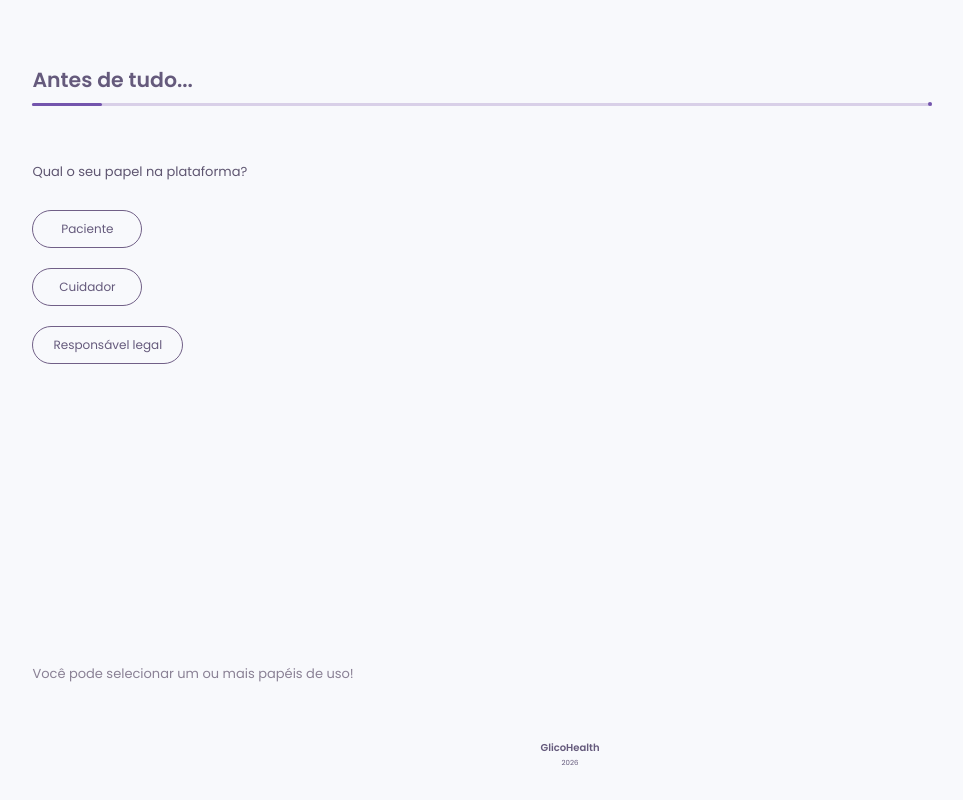
After one commit to KauaWn/Glico-Health, a Flask app: page /questionario in a window 1280 px wide. The commit adds this page. Shown: the whole page, without its empty margins (70-1033 px from the left). Run offline with Flask 3, Linux system fonts and the light colour scheme; some web fonts are replaced.

Commit message:
iniciando as paginas do questionario

```diff
--- a/app/__init__.py
+++ b/app/__init__.py
@@ -13,4 +13,4 @@ from app import routes, models #sem ela, o Flask cria a aplicação mas nunca re
 from app.models.paciente import Paciente
 
 with app.app_context():
-    db.create_all()
+   db.create_all()
--- a/app/routes.py
+++ b/app/routes.py
@@ -17,7 +17,7 @@ def cadastro():
     if formCadastro.validate_on_submit():
         if PacienteController.cadastro(formCadastro):
             flash("Cadastro efetuado com sucesso!")
-            return redirect(url_for("login"))
+            return redirect(url_for("questionario"))
 
         flash("Erro nas credenciais.")
     return render_template("cadastro.html", form=formCadastro)
@@ -34,3 +34,7 @@ def login():
             flash("Erro nas credenciais.")
             return redirect('/login')
     return render_template('login.html', title='Login', form=formLogin)
+
+@app.route("/questionario")
+def questionario():
+    return render_template("questionario.html")
--- a/app/static/css/style.css
+++ b/app/static/css/style.css
@@ -509,3 +509,161 @@ input:checked + .slider:before {
     text-decoration: none;
     margin-left: 5px;
 }
+
+/* telas de questionário abaixo */
+
+#questionario {
+    width: 100vw;
+    height: 100vh;
+
+    min-height: 600px;
+
+    background-color: #f8f9fc;
+
+    display: flex;
+    flex-direction: column;
+
+    position: relative;
+
+    padding: 8vh 8vw 4vh;
+}
+
+.conteudoQuest {
+    width: 100%;
+    max-width: 900px;
+}
+
+.tituloQuest {
+    margin-bottom: 7vh;
+}
+.tituloQuest h1 {
+    color: #655A7C;
+    font-size: clamp(20px, 1.6vw, 28px);
+    font-weight: 600;
+    margin-bottom: 8px;
+}
+
+.barraProgresso {
+    width: 100%;
+    max-width: 900px;
+    height: 3px;
+    background-color: #d9d0e8;
+    position: relative;
+}
+
+.barraProgresso span {
+    position: absolute;
+    left: 0;
+    top: 0;
+    width: 70px;
+    height: 3px;
+    background-color: #7455ad;
+    border-radius: 5px;
+}
+
+.barraProgresso::after {
+    content: "";
+    position: absolute;
+    right: 0;
+    top: -1px;
+    width: 4px;
+    height: 4px;
+    background-color: #7455ad;
+    border-radius: 50%;
+}
+
+.areaPergunta {
+    width: 100%;
+    max-width: 900px;
+}
+
+.pergunta {
+    color: #5e5570;
+    font-size: clamp(13px, 1vw, 16px);
+    font-weight: 400;
+    margin-bottom: 28px;
+}
+
+.papeis {
+    display: flex;
+    flex-direction: column;
+    align-items: flex-start;
+    gap: 20px;
+}
+
+.role-button {
+    min-width: 110px;
+    height: 38px;
+    padding: 0 20px;
+    border: 1.5px solid #716087;
+    border-radius: 22px;
+    background-color: transparent;
+    color: #665783;
+    font-family: "Poppins", sans-serif;
+    font-size: 12px;
+    font-weight: 400;
+    cursor: pointer;
+    display: flex;
+    align-items: center;
+    justify-content: center;
+    gap: 8px;
+    transition:
+        background-color 0.2s ease,
+        color 0.2s ease,
+        border-color 0.2s ease,
+        transform 0.15s ease;
+}
+
+/* Quando selecionado */
+.role-button.selecao {
+    background-color: #79638d;
+    border-color: #79638d;
+    color: white;
+}
+
+.check {
+    display: none;
+    font-size: 11px;
+    font-weight: 600;
+}
+
+.role-button.selecao .check {
+    display: inline;
+}
+
+.role-button:hover {
+    transform: translateY(-2px);
+}
+
+.complemento {
+    margin-top: 300px;
+    color: #8a8195;
+    font-size: 13px;
+    font-weight: 400;
+    text-align: left;
+}
+
+.footer {
+    margin-top: auto;
+    width: 100%;
+    display: flex;
+    justify-content: center;
+    align-items: center;
+}
+
+.logo {
+    display: flex;
+    flex-direction: column;
+    align-items: center;
+    color: #8f82a3;
+}
+
+.logo strong {
+    font-size: 10px;
+    font-weight: 600;
+}
+
+.logo small {
+    font-size: 7px;
+    margin-top: 2px;
+}
--- /dev/null
+++ b/app/static/js/questionario.js
@@ -0,0 +1,36 @@
+const buttons = document.querySelectorAll(".role-button");
+
+// true  = permite selecionar vários papéis
+// false = permite selecionar apenas um papel
+const multipleSelection = true;
+
+buttons.forEach(button => {
+
+    button.addEventListener("click", () => {
+
+        // Seleção única
+        if (!multipleSelection) {
+            buttons.forEach(otherButton => {
+                otherButton.classList.remove("selecao");
+            });
+
+            button.classList.add("selecao");
+        }
+
+        // Múltipla seleção
+        else {
+            button.classList.toggle("selecao");
+        }
+
+        const selectedRoles = [];
+        document
+            .querySelectorAll(".role-button.selecao")
+            .forEach(selectedButton => {
+
+                selectedRoles.push(selectedButton.dataset.role);
+
+            });
+        console.log("Papéis selecionados:", selectedRoles);
+    });
+
+});
--- /dev/null
+++ b/app/templates/questionario.html
@@ -0,0 +1,64 @@
+<!DOCTYPE html>
+<html lang="en">
+<head>
+    <meta charset="UTF-8">
+    <meta name="viewport" content="width=device-width, initial-scale=1.0">
+    <title>Papéis de usuário</title>
+    <link rel="stylesheet" href="{{ url_for('static', filename='css/style.css') }}">
+    <link rel="stylesheet" href="https://cdnjs.cloudflare.com/ajax/libs/font-awesome/6.5.2/css/all.min.css">
+</head>
+<body>
+    <main id="questionario">
+
+        <section class="conteudoQuest">
+
+            <div class="tituloQuest">
+                <h1>Antes de tudo...</h1>
+
+                <div class="barraProgresso">
+                    <span></span>
+                </div>
+            </div>
+
+            <div class="areaPergunta">
+
+                <p class="pergunta">
+                    Qual o seu papel na plataforma?
+                </p>
+
+                <div class="papeis">
+
+                    <button type="button" class="role-button" data-role="paciente">
+                        <span>Paciente</span>
+                        <span class="check">✓</span>
+                    </button>
+
+                    <button type="button" class="role-button" data-role="cuidador">
+                        <span>Cuidador</span>
+                        <span class="check">✓</span>
+                    </button>
+
+                    <button type="button" class="role-button" data-role="responsavel">
+                        <span>Responsável legal</span>
+                        <span class="check">✓</span>
+                    </button>
+
+                </div>
+                <p class="complemento">
+                    Você pode selecionar um ou mais papéis de uso!
+                </p>
+            </div>
+
+        </section>
+
+        <footer class="footer">
+            <div class="logo">
+                <strong>GlicoHealth</strong>
+                <small>2026</small>
+            </div>
+        </footer>
+
+    </main>
+    <script src="{{ url_for('static', filename='js/questionario.js') }}"></script>
+</body>
+</html>
```
Also changed, not shown: app/templates/quest_paciente.html (added, +11 -0 lines).
